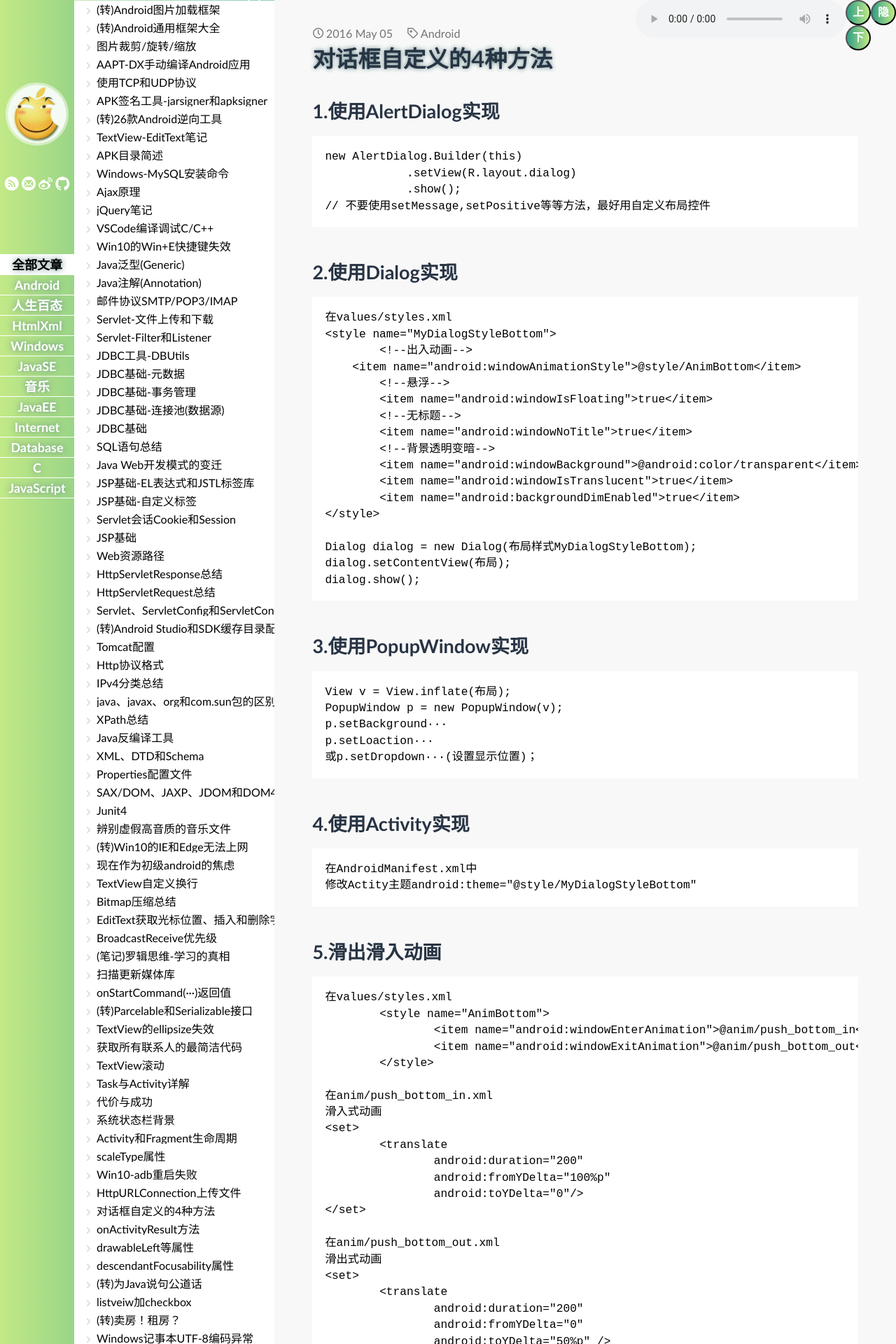
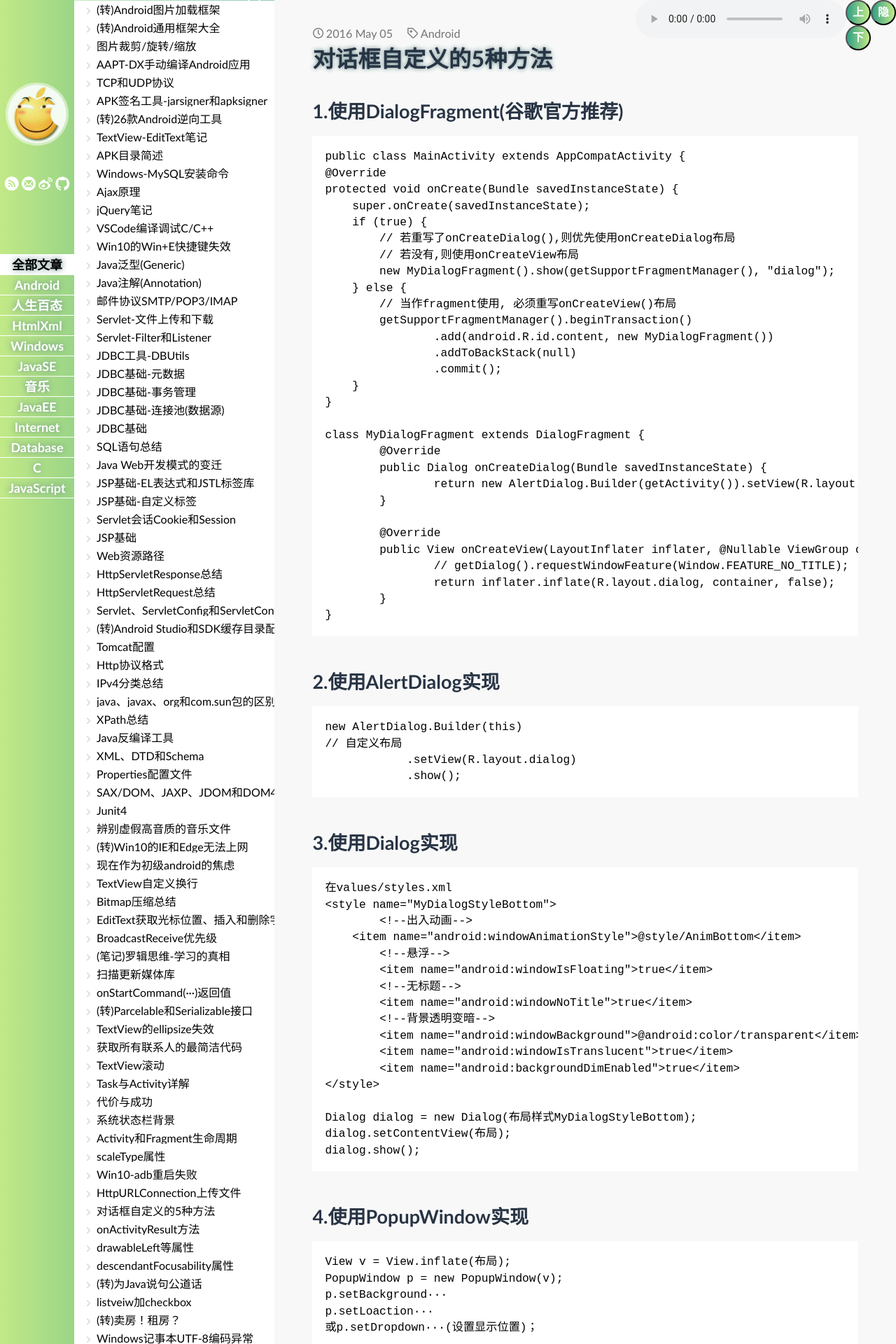
Before and after one commit to lioilwin/lioilwin.github.io, a Jekyll site: the page built from _posts/2016-05-05-Dialog-Style.md, in a window 1280 px wide. Shown: the top 1920 px of the page at 70% size. Built offline with Jekyll 4.4.1, drawn with Linux system fonts in a browser that asks for light colours; some web fonts are replaced; comment, search, counter and statistics services are not loaded.

Commit message:
Signed-off-by: life <life>

```diff
--- a/_posts/2016-05-05-Dialog-Style.md
+++ b/_posts/2016-05-05-Dialog-Style.md
@@ -1,16 +1,48 @@
 ---
 layout: post
-title: 对话框自定义的4种方法
+title: 对话框自定义的5种方法
 tags: Android
 ---
 
-## 1.使用AlertDialog实现
+## 1.使用DialogFragment(谷歌官方推荐)
+	public class MainActivity extends AppCompatActivity {
+    @Override
+    protected void onCreate(Bundle savedInstanceState) {
+        super.onCreate(savedInstanceState);
+        if (true) {
+            // 若重写了onCreateDialog(),则优先使用onCreateDialog布局
+            // 若没有,则使用onCreateView布局
+            new MyDialogFragment().show(getSupportFragmentManager(), "dialog");
+        } else {
+            // 当作fragment使用, 必须重写onCreateView()布局
+            getSupportFragmentManager().beginTransaction()
+                    .add(android.R.id.content, new MyDialogFragment())
+                    .addToBackStack(null)
+                    .commit();
+        }
+	}
+
+	class MyDialogFragment extends DialogFragment {
+		@Override
+		public Dialog onCreateDialog(Bundle savedInstanceState) {
+			return new AlertDialog.Builder(getActivity()).setView(R.layout.dialog).create();
+		}
+
+		@Override
+		public View onCreateView(LayoutInflater inflater, @Nullable ViewGroup container, @Nullable Bundle savedInstanceState) {
+			// getDialog().requestWindowFeature(Window.FEATURE_NO_TITLE);
+			return inflater.inflate(R.layout.dialog, container, false);
+		}
+	}
+
+
+## 2.使用AlertDialog实现
 	new AlertDialog.Builder(this)
+	// 自定义布局
                 .setView(R.layout.dialog)
                 .show();
-	// 不要使用setMessage,setPositive等等方法，最好用自定义布局控件
 
-## 2.使用Dialog实现
+## 3.使用Dialog实现
 	在values/styles.xml
 	<style name="MyDialogStyleBottom">
 		<!--出入动画-->
```
Also changed, not shown: other parts of _posts/2016-05-05-Dialog-Style.md (+3 -3 lines), _posts/2017-02-19-TCP-UDP.md (+29 -5 lines), _posts/2017-02-23-ImageLoad.md (renamed from _posts/2017-02-22-ImageLoad.md).
